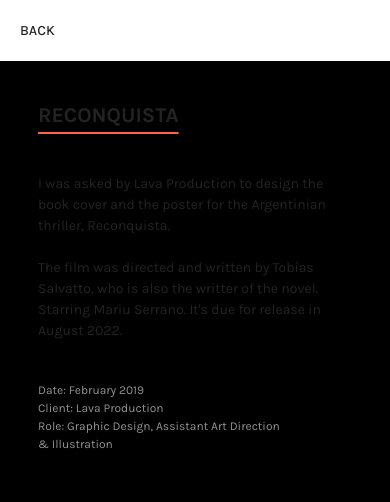
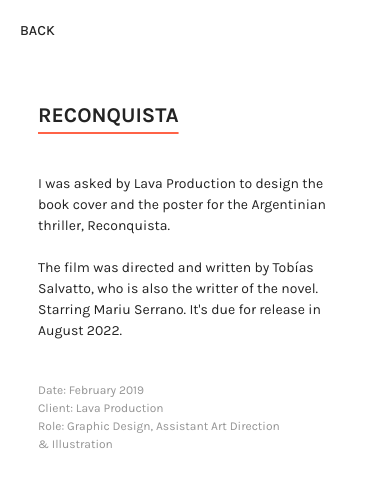
Before and after one commit to CarlaIncola/reconquista-en, a plain HTML site: page index.html in a window 390 px wide. Shown: the top 502 px of the page. Drawn offline with Linux system fonts and the light colour scheme.

Commit message:
Update style.css

```diff
--- a/style.css
+++ b/style.css
@@ -177,10 +177,7 @@ background-size: 100%;
 }
 
 
-@media (max-width: 886px) {
-  body {
-    background-color: black;
-  }
+@media (max-width: 1000px) {
   .grid {
     display: grid;
     grid-template-columns: repeat(1, 1fr);
```
